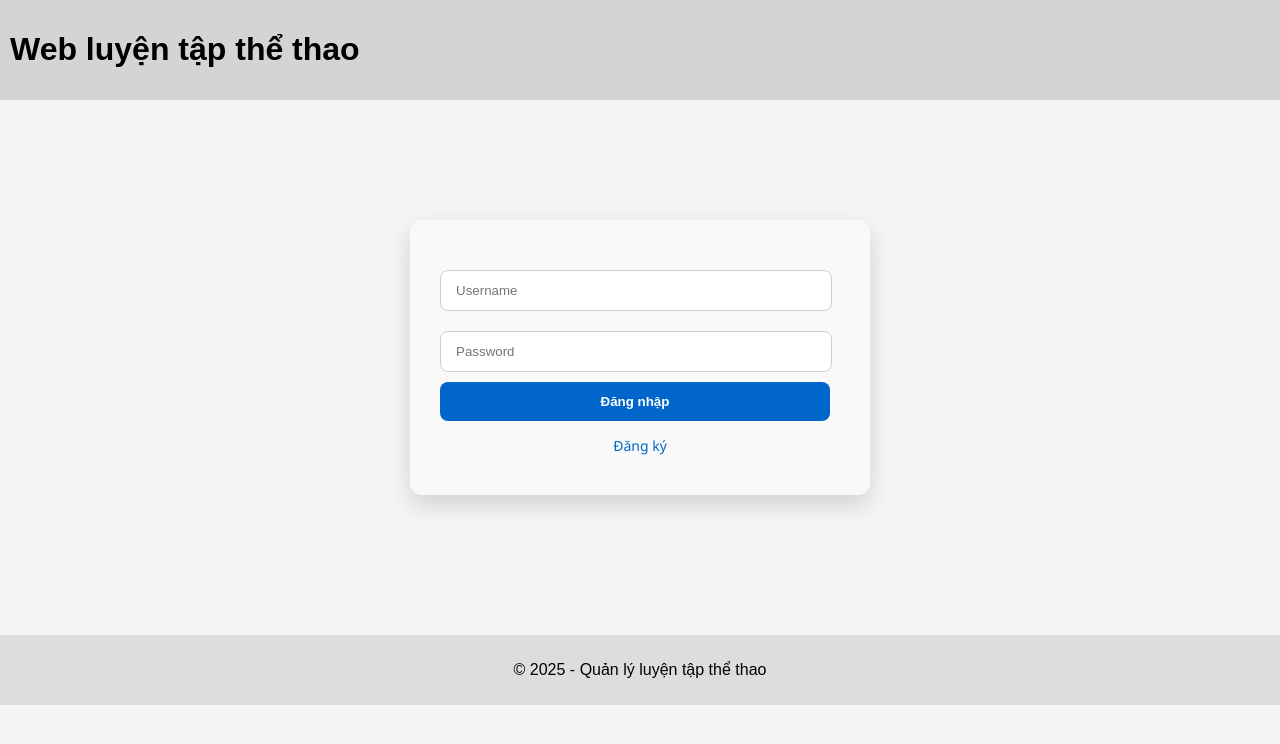
After one commit to hoangganhh0211/Web_quan_ly_luyen_tap_the_thao, a Flask app: page /login in a window 1280 px wide. The commit adds this page. Shown: the top 744 px of the page. Run offline with Flask 3, Linux system fonts and the light colour scheme.

Commit message:
cap nhat code

```diff
--- a/app.py
+++ b/app.py
@@ -1,11 +1,71 @@
-from flask import Flask, render_template, request
+from flask import Flask, render_template, request, redirect, url_for, session
+from flask_session import Session
 from models import *
 
 app = Flask(__name__)
-app.config['SQLALCHEMY_DATABASE_URI'] = 'postgresql://postgres:123456789@Localhost:5432/WebProject'
+
+app.config["SESSION_PERMANENT"] = False
+app.config["SESSION_TYPE"] = "filesystem"
+Session(app)
+
+app.config['SQLALCHEMY_DATABASE_URI'] = 'postgresql://postgres:123456789@Localhost:5432/Web_quan_ly_luyen_tap_the_thao'
 app.config['SQLALCHEMY_TRACK_MODIFICATIONS'] = False
 db.init_app(app)
 
-@app.route('/')
+# Trang chủ
+@app.route("/",)
 def index():
-    return render_template('index.html')
+    return render_template("index.html", name = session.get("username"))
+
+# Chức năng đăng ký
+@app.route("/register", methods=["GET", "POST"])
+def register():
+    if request.method == "POST":
+        username = request.form.get("username")
+        email = request.form.get("email")
+        password = request.form.get("password")
+        height = request.form.get("height")
+        weight = request.form.get("weight")
+
+        # Kiểm tra xem người dùng đã tồn tại chưa
+        existing_user = User.query.filter_by(username=username).first()
+        if existing_user:
+            return render_template("register.html", error="Tên đăng nhập đã tồn tại")
+
+        # Tạo người dùng mới
+        new_user = User(username=username, email=email, password=password, height=height, weight=weight)
+        db.session.add(new_user)
+        db.session.commit()
+        return redirect(url_for("index"))
+    return render_template("register.html")
+
+
+# Chức năng đăng nhập
+@app.route("/login", methods=["GET", "POST"])
+def login():
+    if request.method == "POST":
+        username = request.form.get("username")
+        password = request.form.get("password")
+
+        # Truy vấn người dùng trong bảng users
+        user = User.query.filter_by(username=username).first()
+
+        if user and user.password == password:
+            session["username"] = user.username
+            return redirect(url_for("index"))
+        else:
+            return render_template("index.html", error="Sai tên đăng nhập hoặc mật khẩu")
+
+    return render_template("index.html")
+
+# Chức năng đăng xuất
+@app.route("/logout")
+def logout():
+    session.clear()
+    return redirect("/")
+
+
+if __name__ == '__main__':
+    with app.app_context():
+        db.create_all()
+    app.run(debug=True)
--- a/run_models.py
+++ b/run_models.py
@@ -2,7 +2,7 @@ from flask import Flask
 from models import *
 
 app = Flask(__name__)
-app.config['SQLALCHEMY_DATABASE_URI'] = 'postgresql://postgres:123456789@Localhost:5432/WebProject'
+app.config['SQLALCHEMY_DATABASE_URI'] = 'postgresql://postgres:123456789@Localhost:5432/Web_quan_ly_luyen_tap_the_thao'
 app.config['SQLALCHEMY_TRACK_MODIFICATIONS'] = False
 
 db.init_app(app)
--- /dev/null
+++ b/static/style.css
@@ -0,0 +1,88 @@
+body {
+    font-family: Arial, sans-serif;
+    margin: 0; padding: 0;
+    background: #f5f5f5;
+}
+
+header {
+    background: #d5d3d3;
+    padding: 10px;
+}
+
+nav a {
+    color: white;
+    margin-right: 10px;
+    text-decoration: none;
+}
+
+main {
+    padding: 20px;
+}
+
+footer {
+    background: #ddd;
+    text-align: center;
+    padding: 10px;
+    margin-top: 20px;
+}
+.login-form {
+    max-width: 400px;
+    margin: 100px auto;
+    padding: 40px 30px;
+    background: #f9f9f9;
+    border-radius: 12px;
+    box-shadow: 0 10px 25px rgba(0, 0, 0, 0.15);
+    font-family: 'Segoe UI', Tahoma, Geneva, Verdana, sans-serif;
+}
+
+.login-form h2 {
+    text-align: center;
+    margin-bottom: 30px;
+    color: #333;
+}
+
+.login-form input[type="text"],
+.login-form input[type="password"] {
+    width: 90%;
+    padding: 12px 15px;
+    margin: 10px 0;
+    border: 1px solid #ccc;
+    border-radius: 8px;
+    transition: border 0.3s ease, box-shadow 0.3s ease;
+}
+
+.login-form input[type="text"]:focus,
+.login-form input[type="password"]:focus {
+    border-color: #0066cc;
+    box-shadow: 0 0 8px rgba(0, 102, 204, 0.2);
+    outline: none;
+}
+
+.login-form button {
+    width: 97.5%;
+    padding: 12px;
+    background-color: #0066cc;
+    color: white;
+    border: none;
+    border-radius: 8px;
+    font-weight: bold;
+    cursor: pointer;
+    transition: background-color 0.3s ease;
+}
+
+.login-form button:hover {
+    background-color: #005bb5;
+}
+
+.login-form a {
+    display: block;
+    text-align: center;
+    margin-top: 15px;
+    color: #0066cc;
+    text-decoration: none;
+    font-size: 14px;
+}
+
+.login-form a:hover {
+    text-decoration: underline;
+}
--- a/templates/index.html
+++ b/templates/index.html
@@ -1,11 +1,16 @@
-<!DOCTYPE html>
-<html lang="en">
-<head>
-    <meta charset="UTF-8">
-    <meta name="viewport" content="width=device-width, initial-scale=1.0">
-    <title>Trang chủ</title>
-</head>
-<body>
+{% extends "layout.html" %} {% block body %} {% if session["username"] %} Xin
+chào {{session["username"]}} <a href="/logout"> Đăng xuất</a>
+{% else %}
+<div class="login-form">
+  <form action="/login" method="post">
+    <input type="text" name="username" placeholder="Username" required />
+    <input type="password" name="password" placeholder="Password" required />
+    <button type="submit">Đăng nhập</button>
+  </form>
+  <a href="/register">Đăng ký</a>
+  {% if error %}
+  <p style="color: red">{{ error }}</p>
+  {% endif %} {% endif %}
+</div>
 
-</body>
-</html>
+{% endblock %}
--- /dev/null
+++ b/templates/layout.html
@@ -0,0 +1,19 @@
+<!DOCTYPE html>
+<html lang="vi">
+<head>
+    <meta charset="UTF-8">
+    <title>{% block title %}Quản Lý Luyện Tập{% endblock %}</title>
+    <link rel="stylesheet" href="{{ url_for('static', filename='style.css') }}">
+</head>
+<body>
+    <header>
+        <h1>Web luyện tập thể thao</h1>
+    </header>
+    <main>
+        {% block body %}{% endblock %}
+    </main>
+    <footer>
+        <p>&copy; 2025 - Quản lý luyện tập thể thao</p>
+    </footer>
+</body>
+</html>
```
Also changed, not shown: templates/register.html (added, +16 -0 lines), README.md, 1 other file.
